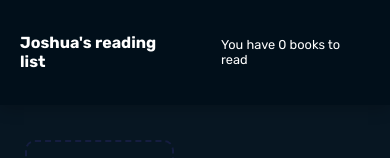
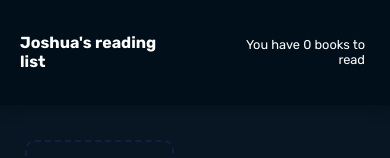
Before and after one commit to EmmanuelJoshua/reading-list-react, a React (Create React App) app: page / in a window 390 px wide. Shown: the top 158 px of the page. Built offline with nearby package versions, Linux system fonts and the light colour scheme.

Commit message:
small css changes

```diff
--- a/src/App.scss
+++ b/src/App.scss
@@ -353,6 +353,7 @@ $primary-text-color: #fff;
 
         li {
             font-size: .8em;
+            text-align: end;
         }
     }
 
@@ -368,7 +369,7 @@ $primary-text-color: #fff;
 
         .bookdetails-add {
             width: 145px;
-            height: 85px;
+            height: 95px;
         }
     }
 
```
